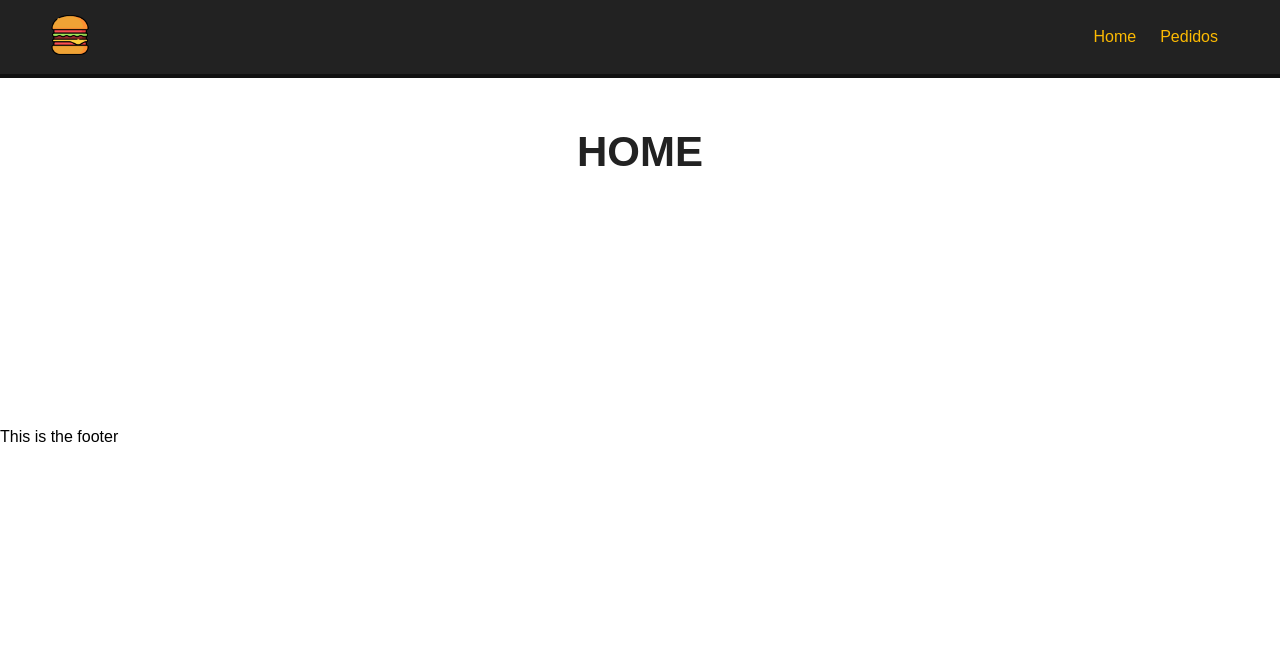
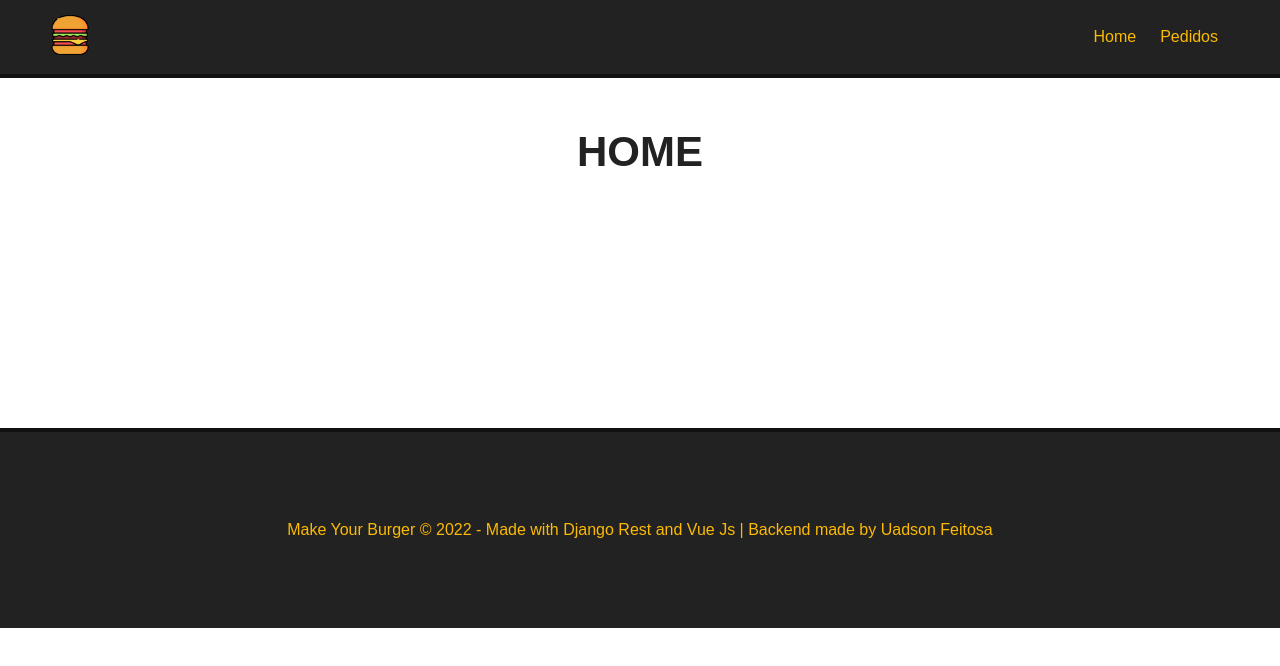
Before and after one commit to uadson/djrest-vuejs-example, a Vue app in the folder frontend/: page / in a window 1280 px wide. Shown: the top 666 px of the page. Built offline with nearby package versions, Linux system fonts and the light colour scheme; the HTML template or start-up script is replaced by a standard one.

Commit message:
defining footer

```diff
--- a/frontend/src/components/Footer.vue
+++ b/frontend/src/components/Footer.vue
@@ -1,7 +1,7 @@
 <template>
-  <div>
-    <footer>This is the footer</footer>
-  </div>
+  <footer id="footer">
+    <p>Make Your Burger &copy; 2022 - Made with Django Rest and Vue Js | Backend made by Uadson Feitosa</p>
+  </footer>
 </template>
 
 <script>
@@ -9,3 +9,16 @@ export default {
     name: 'Footer'
 }
 </script>
+
+<style scoped>
+ #footer {
+  height: 200px;
+  background-color: #222;
+  border-top: 4px solid #111;
+  color: #FCBA03;
+  display: flex;
+  align-items: center;
+  justify-content: center;
+  width: 100%;
+ }
+</style>
```
